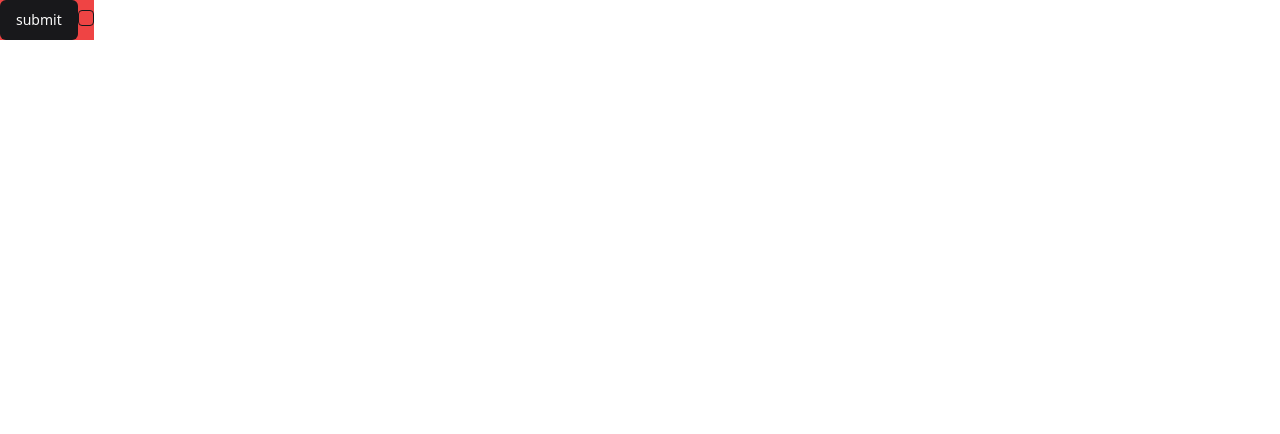
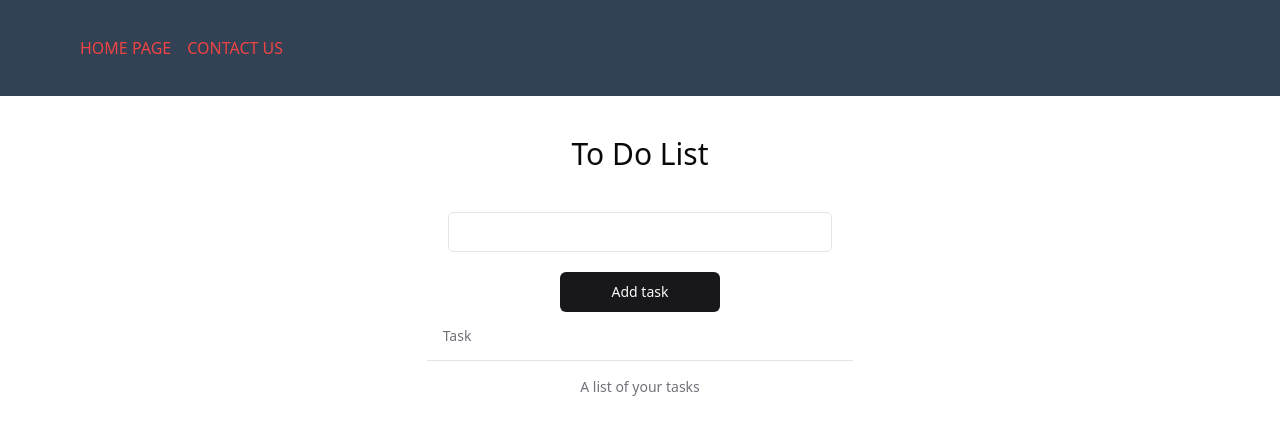
Before and after one commit to ibraheem-areeda/React_shadcn-ui-Demo, a React (Vite) app: page / in a window 1280 px wide. Shown: the top 434 px of the page. Built offline with nearby package versions, Linux system fonts and the light colour scheme.

Commit message:
done using app done using react states

```diff
--- a/package.json
+++ b/package.json
@@ -19,6 +19,7 @@
     "match-sorter": "^6.3.4",
     "react": "^18.2.0",
     "react-dom": "^18.2.0",
+    "react-icons": "^5.0.1",
     "react-router-dom": "^6.22.3",
     "sort-by": "^1.2.0",
     "tailwind-merge": "^2.2.2",
--- /dev/null
+++ b/src/components/NavBar.tsx
@@ -0,0 +1,14 @@
+const Navbar = () => {
+  return (
+    <div className="h-12 text-red-500 p-4 flex items-center justify-between border-b-red-500 uppercase md:h-24 lg:px-10 xl:px-20 bg-slate-700">
+      <div className=" hidden md:flex gap-4 flex-1">
+        <a href="/">Home Page</a>
+        <a href="/about_us">Contact Us</a>
+      </div>
+      <div className=" text-xl md:font-bold flex-1 md:text-center"></div>
+      <div className=" hidden md:flex gap-4 justify-end flex-1"></div>
+    </div>
+  );
+};
+
+export default Navbar;
--- /dev/null
+++ b/src/components/ui/input.tsx
@@ -0,0 +1,25 @@
+import * as React from "react"
+
+import { cn } from "@/lib/utils"
+
+export interface InputProps
+  extends React.InputHTMLAttributes<HTMLInputElement> {}
+
+const Input = React.forwardRef<HTMLInputElement, InputProps>(
+  ({ className, type, ...props }, ref) => {
+    return (
+      <input
+        type={type}
+        className={cn(
+          "flex h-10 w-full rounded-md border border-input bg-background px-3 py-2 text-sm ring-offset-background file:border-0 file:bg-transparent file:text-sm file:font-medium placeholder:text-muted-foreground focus-visible:outline-none focus-visible:ring-2 focus-visible:ring-ring focus-visible:ring-offset-2 disabled:cursor-not-allowed disabled:opacity-50",
+          className
+        )}
+        ref={ref}
+        {...props}
+      />
+    )
+  }
+)
+Input.displayName = "Input"
+
+export { Input }
--- /dev/null
+++ b/src/components/ui/table.tsx
@@ -0,0 +1,117 @@
+import * as React from "react"
+
+import { cn } from "@/lib/utils"
+
+const Table = React.forwardRef<
+  HTMLTableElement,
+  React.HTMLAttributes<HTMLTableElement>
+>(({ className, ...props }, ref) => (
+  <div className="relative w-full overflow-auto">
+    <table
+      ref={ref}
+      className={cn("w-full caption-bottom text-sm", className)}
+      {...props}
+    />
+  </div>
+))
+Table.displayName = "Table"
+
+const TableHeader = React.forwardRef<
+  HTMLTableSectionElement,
+  React.HTMLAttributes<HTMLTableSectionElement>
+>(({ className, ...props }, ref) => (
+  <thead ref={ref} className={cn("[&_tr]:border-b", className)} {...props} />
+))
+TableHeader.displayName = "TableHeader"
+
+const TableBody = React.forwardRef<
+  HTMLTableSectionElement,
+  React.HTMLAttributes<HTMLTableSectionElement>
+>(({ className, ...props }, ref) => (
+  <tbody
+    ref={ref}
+    className={cn("[&_tr:last-child]:border-0", className)}
+    {...props}
+  />
+))
+TableBody.displayName = "TableBody"
+
+const TableFooter = React.forwardRef<
+  HTMLTableSectionElement,
+  React.HTMLAttributes<HTMLTableSectionElement>
+>(({ className, ...props }, ref) => (
+  <tfoot
+    ref={ref}
+    className={cn(
+      "border-t bg-muted/50 font-medium [&>tr]:last:border-b-0",
+      className
+    )}
+    {...props}
+  />
+))
+TableFooter.displayName = "TableFooter"
+
+const TableRow = React.forwardRef<
+  HTMLTableRowElement,
+  React.HTMLAttributes<HTMLTableRowElement>
+>(({ className, ...props }, ref) => (
+  <tr
+    ref={ref}
+    className={cn(
+      "border-b transition-colors hover:bg-muted/50 data-[state=selected]:bg-muted",
+      className
+    )}
+    {...props}
+  />
+))
+TableRow.displayName = "TableRow"
+
+const TableHead = React.forwardRef<
+  HTMLTableCellElement,
+  React.ThHTMLAttributes<HTMLTableCellElement>
+>(({ className, ...props }, ref) => (
+  <th
+    ref={ref}
+    className={cn(
+      "h-12 px-4 text-left align-middle font-medium text-muted-foreground [&:has([role=checkbox])]:pr-0",
+      className
+    )}
+    {...props}
+  />
+))
+TableHead.displayName = "TableHead"
+
+const TableCell = React.forwardRef<
+  HTMLTableCellElement,
+  React.TdHTMLAttributes<HTMLTableCellElement>
+>(({ className, ...props }, ref) => (
+  <td
+    ref={ref}
+    className={cn("p-4 align-middle [&:has([role=checkbox])]:pr-0", className)}
+    {...props}
+  />
+))
+TableCell.displayName = "TableCell"
+
+const TableCaption = React.forwardRef<
+  HTMLTableCaptionElement,
+  React.HTMLAttributes<HTMLTableCaptionElement>
+>(({ className, ...props }, ref) => (
+  <caption
+    ref={ref}
+    className={cn("mt-4 text-sm text-muted-foreground", className)}
+    {...props}
+  />
+))
+TableCaption.displayName = "TableCaption"
+
+export {
+  Table,
+  TableHeader,
+  TableBody,
+  TableFooter,
+  TableHead,
+  TableRow,
+  TableCell,
+  TableCaption,
+}
--- a/src/pages/AboutUs.tsx
+++ b/src/pages/AboutUs.tsx
@@ -1,9 +1,12 @@
+import Navbar from "@/components/NavBar";
+
 const AboutUs = () => {
   return (
     <div>
-      <h1>tessssssssst2</h1>
+      <Navbar />
+      <h1 className=" text-center my-10 text-3xl">To Do List</h1>
     </div>
-  )
-}
+  );
+};
 
-export default AboutUs
+export default AboutUs;
--- a/src/pages/Home.tsx
+++ b/src/pages/Home.tsx
@@ -1,15 +1,86 @@
-import { Button } from "@/components/ui/button"
-import { Checkbox } from "@/components/ui/checkbox"
+/* eslint-disable @typescript-eslint/no-unused-vars */
+import Navbar from "@/components/NavBar";
+import { Button } from "@/components/ui/button";
+import { Input } from "@/components/ui/input";
+import { useState } from "react";
+import {
+  Table,
+  TableBody,
+  TableCaption,
+  TableCell,
+  TableHead,
+  TableHeader,
+  TableRow,
+} from "@/components/ui/table";
+import { RiDeleteBin5Line } from "react-icons/ri";
+
+type Todo = {
+  name: string;
+};
 
 const Home = () => {
+  const [tasksList, setTasksList] = useState<Todo[]>([]);
+  const [taskInput, setTaskInput] = useState("");
+
+  const handleAddTask = () => {
+    if (taskInput.trim() !== "") {
+      setTasksList([...tasksList, { name: taskInput }]);
+      setTaskInput("");
+    }
+  };
+
+  const handleInputChange = (event: React.ChangeEvent<HTMLInputElement>) => {
+    setTaskInput(event.target.value);
+  };
+
+  const handleDelete = (index: number) => {
+    const updatedTasksList = [...tasksList];
+    updatedTasksList.splice(index, 1);
+    setTasksList(updatedTasksList);
+  };
+
   return (
-    <div className="flex">
-      <div className=" justify-center bg-red-500">
-      <Button>submit</Button>
-      <Checkbox />
+    <>
+      <Navbar />
+      <h1 className=" text-center my-10 text-3xl">To Do List</h1>
+      <Input
+        className=" my-5 w-96 mx-auto"
+        value={taskInput}
+        onChange={handleInputChange}
+      />
+      <div className="flex flex-col items-center">
+        <Button onClick={handleAddTask} className="w-40">
+          Add task
+        </Button>
       </div>
-    </div>
-  )
-}
+      {/* -------------- */}
+      <Table className=" w-1/3 mx-auto">
+        <TableCaption>A list of your tasks</TableCaption>
+        <TableHeader>
+          <TableRow>
+            <TableHead className="w-[100px]">Task</TableHead>
+          </TableRow>
+        </TableHeader>
+        <TableBody>
+          {tasksList.map((task, index) => (
+            <>
+              <TableRow>
+                <TableCell className="font-medium">
+                  {task.name}
+                  <span
+                    className=" float-right cursor-pointer"
+                    onClick={() => handleDelete(index)}
+                  >
+                    <RiDeleteBin5Line />
+                  </span>
+                </TableCell>
+              </TableRow>
+            </>
+          ))}
+        </TableBody>
+      </Table>
+    </>
+  );
+};
 
-export default Home
+export default Home;
```
Also changed, not shown: 1 other file (tests, documents, lock files or other folders).
